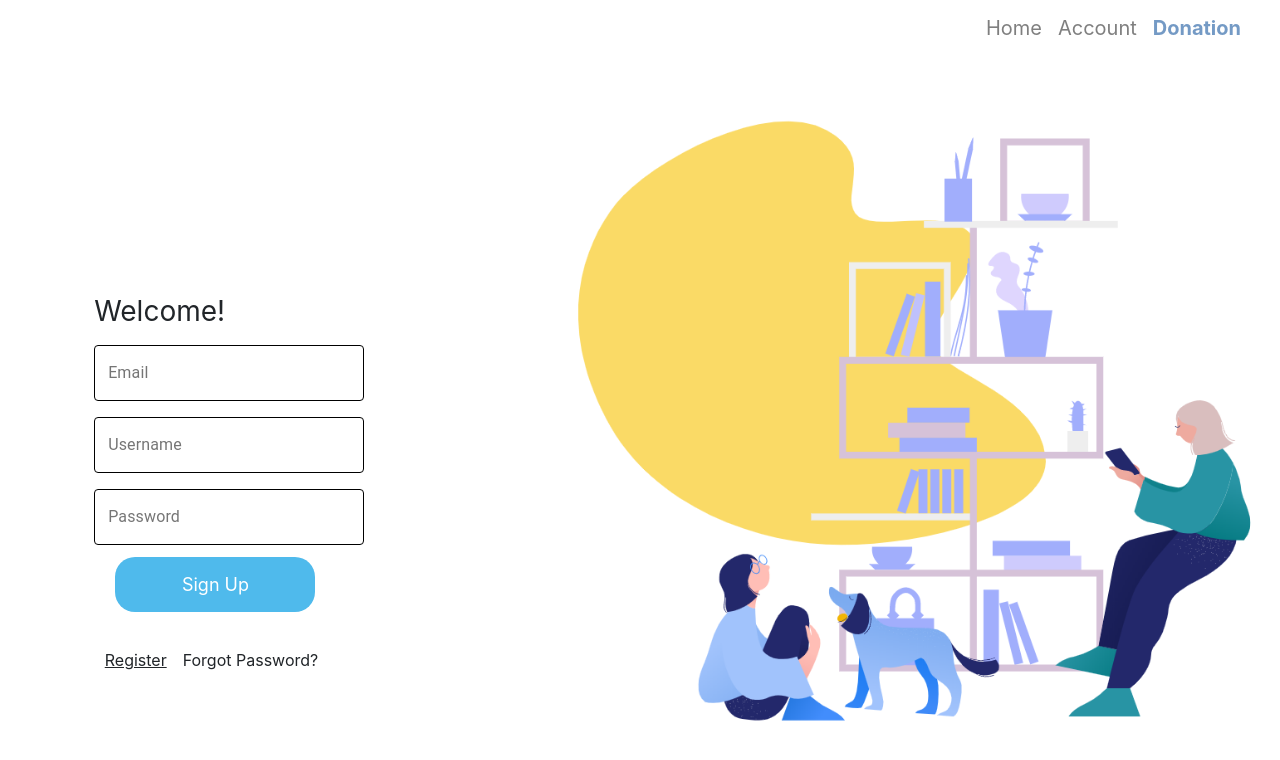
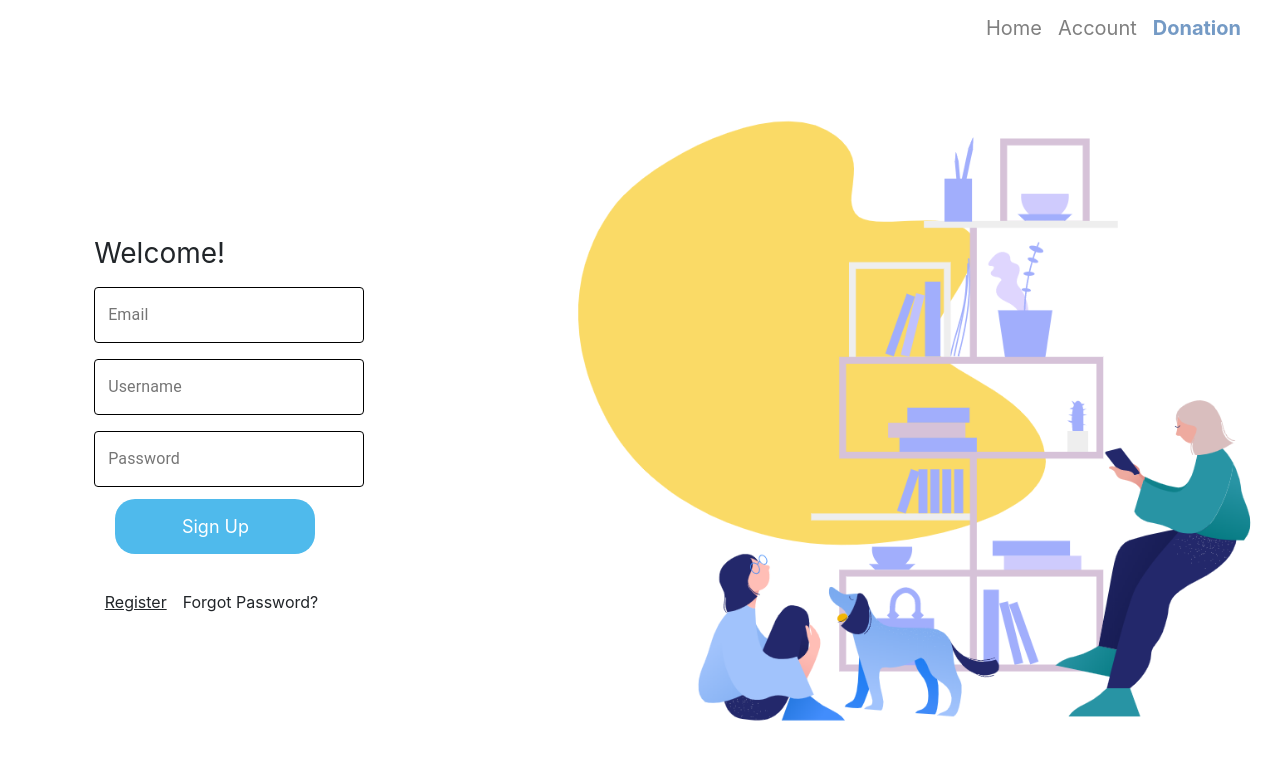
Before and after one commit to andrewchen349/SWE-Hub, a React (Create React App) app in the folder swe-hub/: page /register in a window 1280 px wide. Shown: the top 760 px of the page. Built offline with nearby package versions, Linux system fonts and the light colour scheme; a web font is replaced by a local one.

Commit message:
Fix more reallignment issues

```diff
--- a/swe-hub/src/components/InputFormRegister.js
+++ b/swe-hub/src/components/InputFormRegister.js
@@ -35,7 +35,7 @@ export default function CustomizedInputs() {
   const classes = useStyles();
 
   return (
-    <Jumbotron className="bg-transparent jumbotron-fluid p-0 ct">
+    <Jumbotron className="bg-transparent jumbotron-fluid p-0 ctReg">
         <Container fluid={true}>
             <Row className="justify-content-center">
                 <Col className="text-left-center ml-3" md={9} sm={12}>
--- a/swe-hub/src/index.css
+++ b/swe-hub/src/index.css
@@ -61,6 +61,9 @@ code {
 }
 .ct{
   margin-top: 60%;
+}
+.ctReg{
+  margin-top: 45%;
 }
 
 .btn {
```
